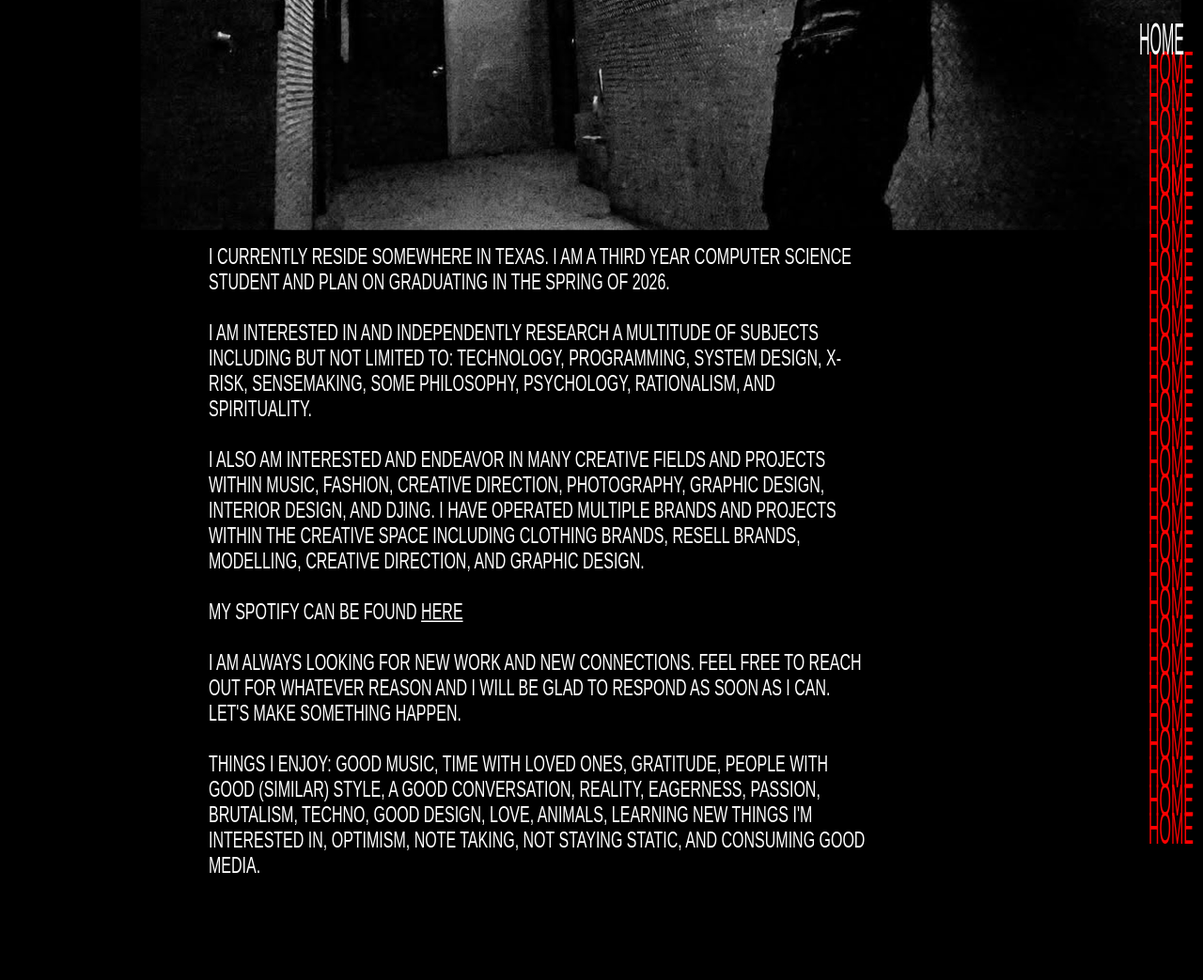
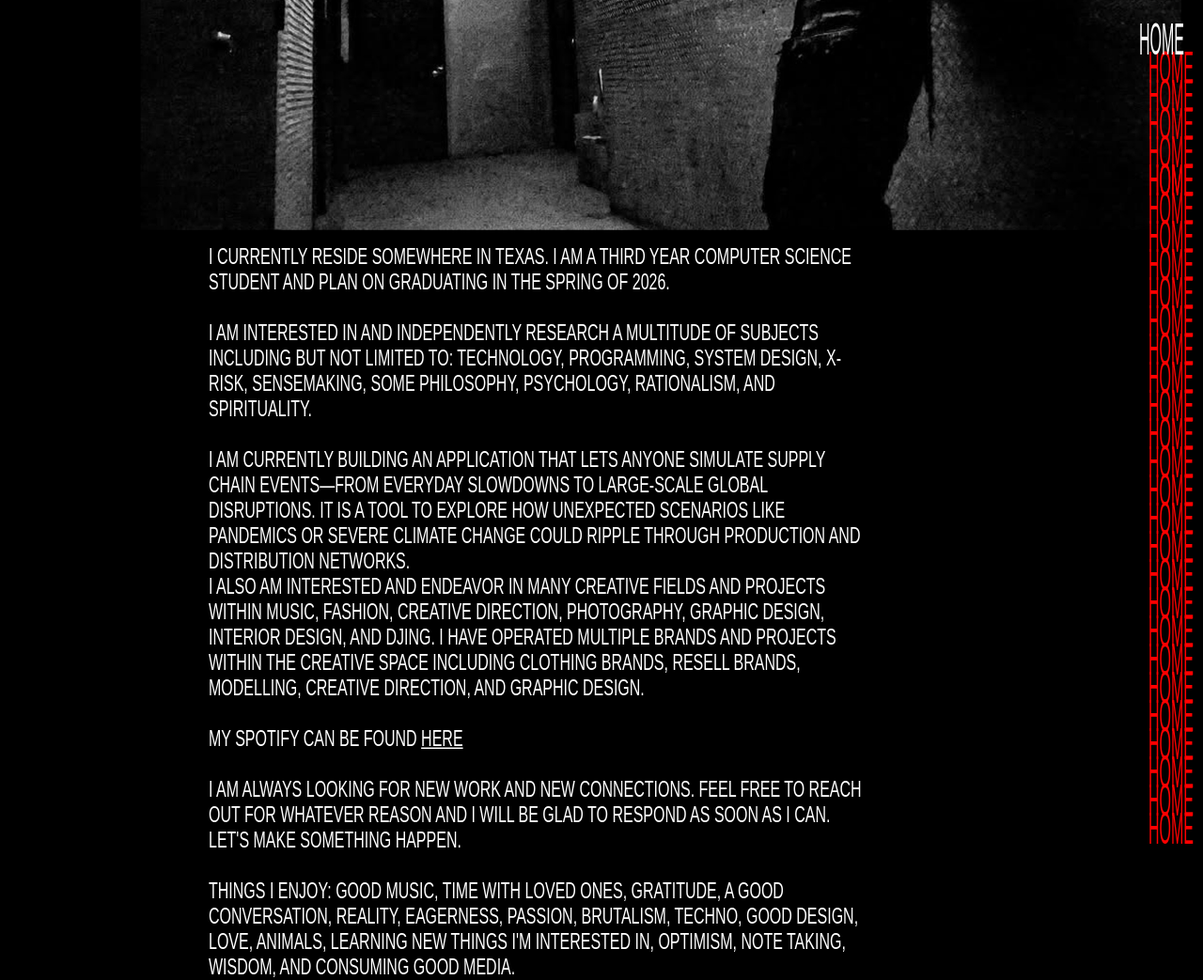
Before and after one commit to pxsswordprotected/personalsite, a Jekyll site: the page docs/about_me/index.html, which Jekyll copies as it is, in a window 1280 px wide. Shown: the whole page at 94% size. Built offline with Jekyll 4.4.1, drawn with Linux system fonts in a browser that asks for light colours; before the commit the page ends 935 px from its top, so only the background shows below that.

Commit message:
chamhe about me section text

```diff
--- a/docs/about_me/index.html
+++ b/docs/about_me/index.html
@@ -16,6 +16,9 @@
                 I am interested in and independently research a multitude of subjects including but not limited to: technology, programming, system design, X-risk, sensemaking, some philosophy, psychology, rationalism, and spirituality.
                 <br>
                 <br>
+                I am currently building an application that lets anyone simulate supply chain events—from everyday slowdowns to large-scale global disruptions.
+                It is a tool to explore how unexpected scenarios like pandemics or severe climate change could ripple through production and distribution networks.
+                <br>
                 I also am interested and endeavor in many creative fields and projects within music, fashion, creative direction, photography, graphic design, interior design, and DJing. I have operated multiple
                 brands and projects within the creative space including clothing brands, resell brands, modelling, creative direction, and graphic design.
                 <br>
@@ -26,9 +29,9 @@
                 i am always looking for new work and new connections. feel free to reach out for whatever reason and i will be glad to respond as soon as i can. let's make something happen.
                 <br>
                 <br>
-                Things I enjoy: Good music, time with loved ones, gratitude, people with good (similar) style,
+                Things I enjoy: Good music, time with loved ones, gratitude,
                 a good conversation, reality, eagerness, passion, brutalism, techno, good design, love, animals, learning new things I'm interested in,
-                optimism, note taking, not staying static, and consuming good media.
+                optimism, note taking, wisdom, and consuming good media.
             </span>
         </div>
         <div class="home-div">
```
